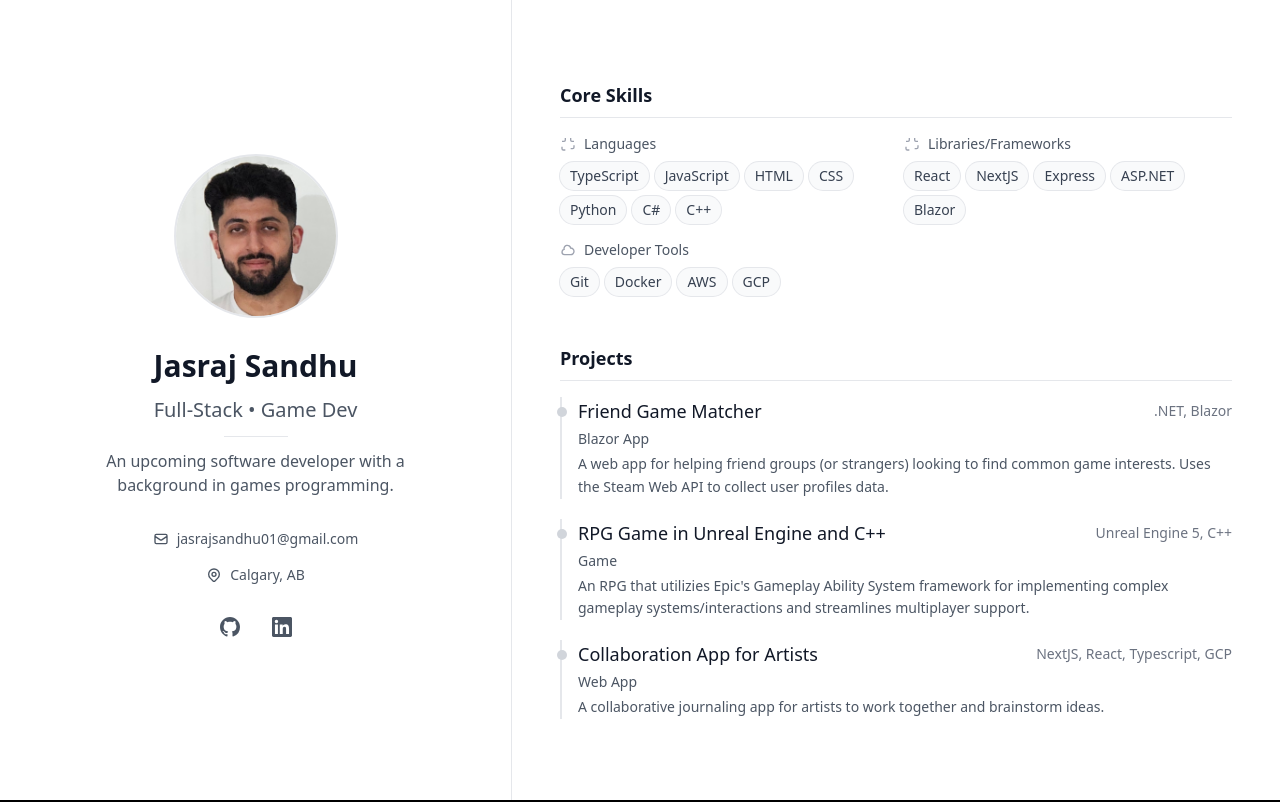
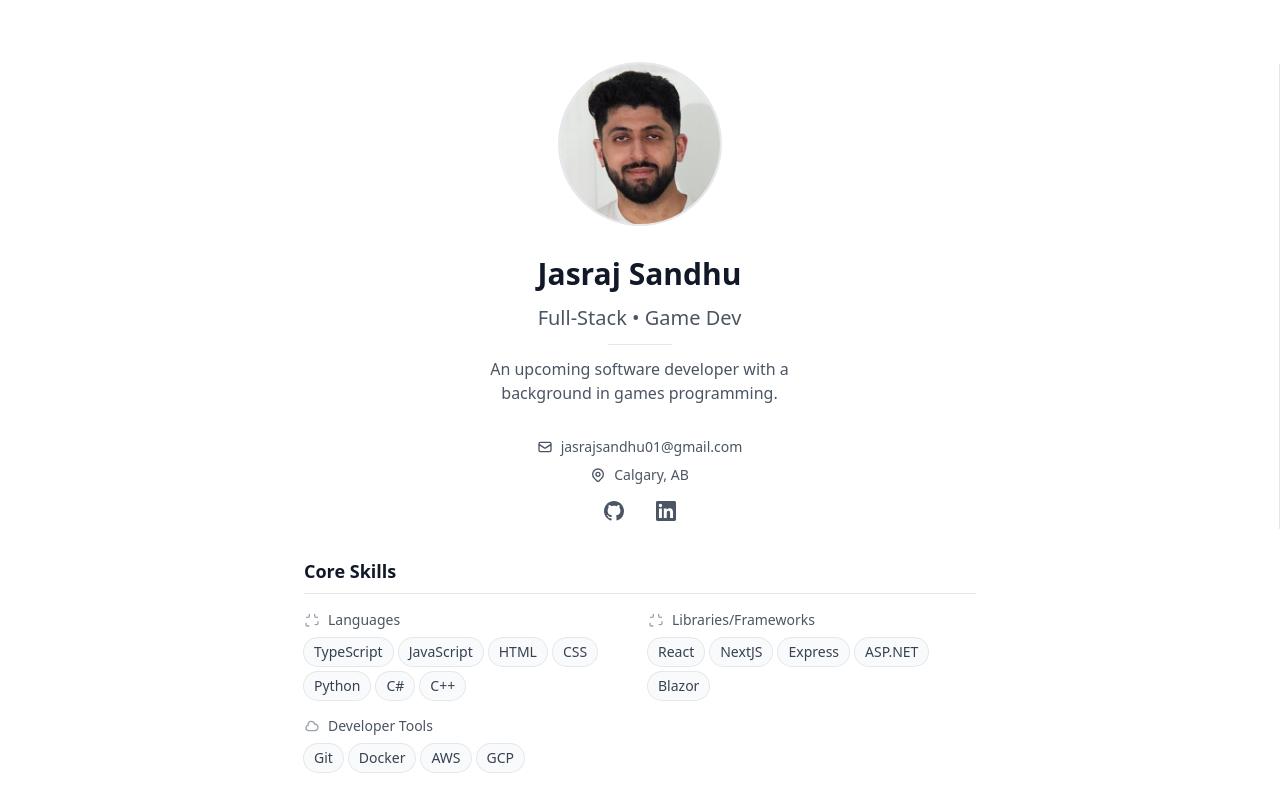
Before and after one commit to JSandhu223/portfolio, a Next.js app: page / in a window 1280 px wide. Shown: the top 802 px of the page. Built offline with nearby package versions, Linux system fonts and the light colour scheme.

Commit message:
Updated the page layout.

```diff
--- a/app/components/ProfileSection.tsx
+++ b/app/components/ProfileSection.tsx
@@ -19,7 +19,7 @@ const ProfileSection = () => {
 					</p>
 				</div>
 
-				<div className="space-y-4">
+				<div className="space-y-2">
 					{/* Contact Info */}
 					<div className="flex items-center justify-center space-x-2">
 						<svg className="w-4 h-4 text-gray-600 dark:text-gray-400" viewBox="0 0 24 24" fill="none" stroke="currentColor" strokeWidth="2">
@@ -42,7 +42,7 @@ const ProfileSection = () => {
 					</div>
 
 					{/* Social Links */}
-					<div className="flex items-center justify-center space-x-4 pt-2">
+					<div className="flex items-center justify-center space-x-4">
 						<a
 							href="https://github.com/JSandhu223"
 							target="_blank"
--- a/app/components/SkillsSection.tsx
+++ b/app/components/SkillsSection.tsx
@@ -30,7 +30,7 @@ const SkillsSection = () => {
 	];
 
 	return (
-		<div className="py-6 bg-white dark:bg-gray-900 px-6">
+		<div className="py-2 bg-white dark:bg-gray-900 px-6 mt-5 mb-5">
 			<div className="space-y-4 max-w-2xl mx-auto">
 				<div>
 					<h3 className="text-lg font-semibold text-gray-900 dark:text-white text-center md:text-left">Core Skills</h3>
--- a/app/page.tsx
+++ b/app/page.tsx
@@ -4,24 +4,21 @@ import ExperienceSection from './components/ExperienceSection';
 
 export default function MinimalistPortfolio() {
 	return (
-		<main className="min-h-screen md:h-screen flex flex-col bg-white dark:bg-gray-900 pb-16 sm:pb-0">
-			<div className="flex-1 grid grid-cols-1 md:grid-cols-5">
+		<main className="min-h-fit md:h-screen flex flex-col bg-white dark:bg-gray-900 pt-16 pb-16">
+			<div className="flex-1">
 				{/* Left Column - Profile */}
-				<div className="md:col-span-2 border-b md:border-b-0 md:border-r border-gray-200 dark:border-gray-800 md:flex md:items-center">
+				<div className="md:row-span-1 border-b md:border-b-0 md:border-r border-gray-200 dark:border-gray-800 md:flex md:items-center">
 					<ProfileSection />
 				</div>
 
-				{/* Right Column - Skills and Experience */}
-				<div className="md:col-span-3 flex flex-col md:justify-center">
-					{/* Skills Section */}
-					<div className="">
-						<SkillsSection />
-					</div>
+				{/* Skills Section */}
+				<div className="md:row-span-1 flex flex-row justify-center">
+					<SkillsSection />
+				</div>
 
-					{/* Experience Section */}
-					<div>
-						<ExperienceSection />
-					</div>
+				{/* Experience Section */}
+				<div className="md:row-span-1 flex flex-row justify-center">
+					<ExperienceSection />
 				</div>
 			</div>
 		</main>
```
